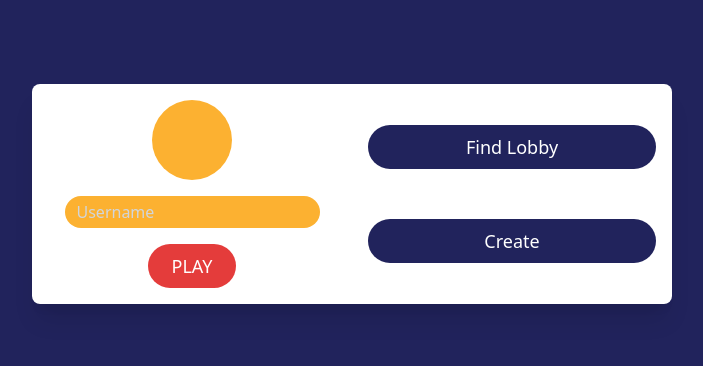
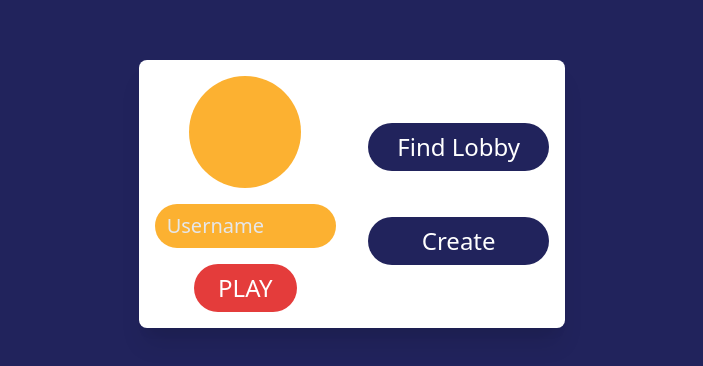
Before and after one commit to Spyfall/spyfall-client, a Vue app: page / in a window 1280 px wide. Shown: the part 206-572 px from the top of the page, without its empty margins (288-991 px from the left). Built offline with nearby package versions, Linux system fonts and the light colour scheme.

Commit message:
minor improvements

```diff
--- a/src/components/SfButton.vue
+++ b/src/components/SfButton.vue
@@ -1,6 +1,6 @@
 <template>
   <button
-    class="text-white rounded-full py-2 px-6 text-lg focus:outline-none hover:shadow-lg duration-300"
+    class="text-white rounded-full py-2 px-6 text-2xl focus:outline-none hover:shadow-lg duration-300"
     :class="[handleBg]"
   >
     {{ text }}
--- a/src/views/Landing.vue
+++ b/src/views/Landing.vue
@@ -1,17 +1,16 @@
 <template>
   <div class="bg-spyfall-blue w-full h-screen justify-center items-center flex">
-    <div class="flex flex-row w-1/2 bg-white rounded-lg shadow-xl">
+    <div class="flex flex-row w-1/3 bg-white rounded-lg shadow-xl">
       <div class="flex flex-col flex-1 justify-center items-center p-4">
-        <div class="rounded-full w-20 h-20 bg-spyfall-yellow"></div>
+        <div class="rounded-full w-28 h-28 bg-spyfall-yellow"></div>
         <input
           type="text"
           placeholder="Username"
-          class="bg-spyfall-yellow rounded-full px-3 py-1 my-4 outline-none placeholder-gray-300
-          text-white"
+          class="bg-spyfall-yellow rounded-full px-3 py-2 my-4 text-xl outline-none placeholder-gray-200 text-white w-full"
         />
         <sf-button text="PLAY"></sf-button>
       </div>
-      <div class="flex flex-col flex-1 p-4 justify-around">
+      <div class="flex flex-col flex-1 p-4 justify-evenly">
         <sf-button text="Find Lobby" background="spyfall-blue"></sf-button>
         <sf-button text="Create" background="spyfall-blue"></sf-button>
       </div>
@@ -20,7 +19,7 @@
 </template>
 
 <script>
-import SfButton from '../components/SfButton.vue';
+import SfButton from "../components/SfButton.vue";
 
 export default {
   components: { SfButton },
```
